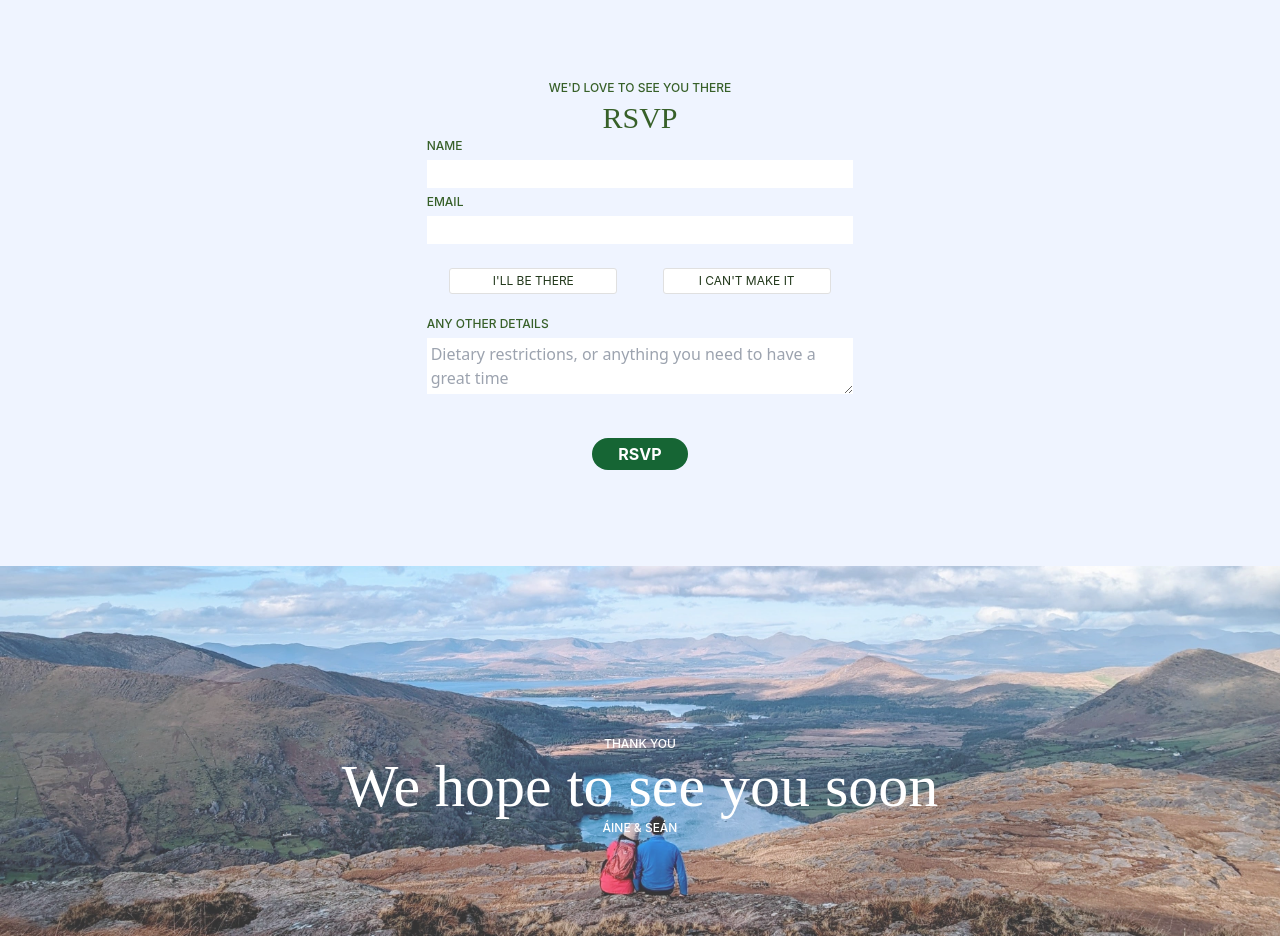
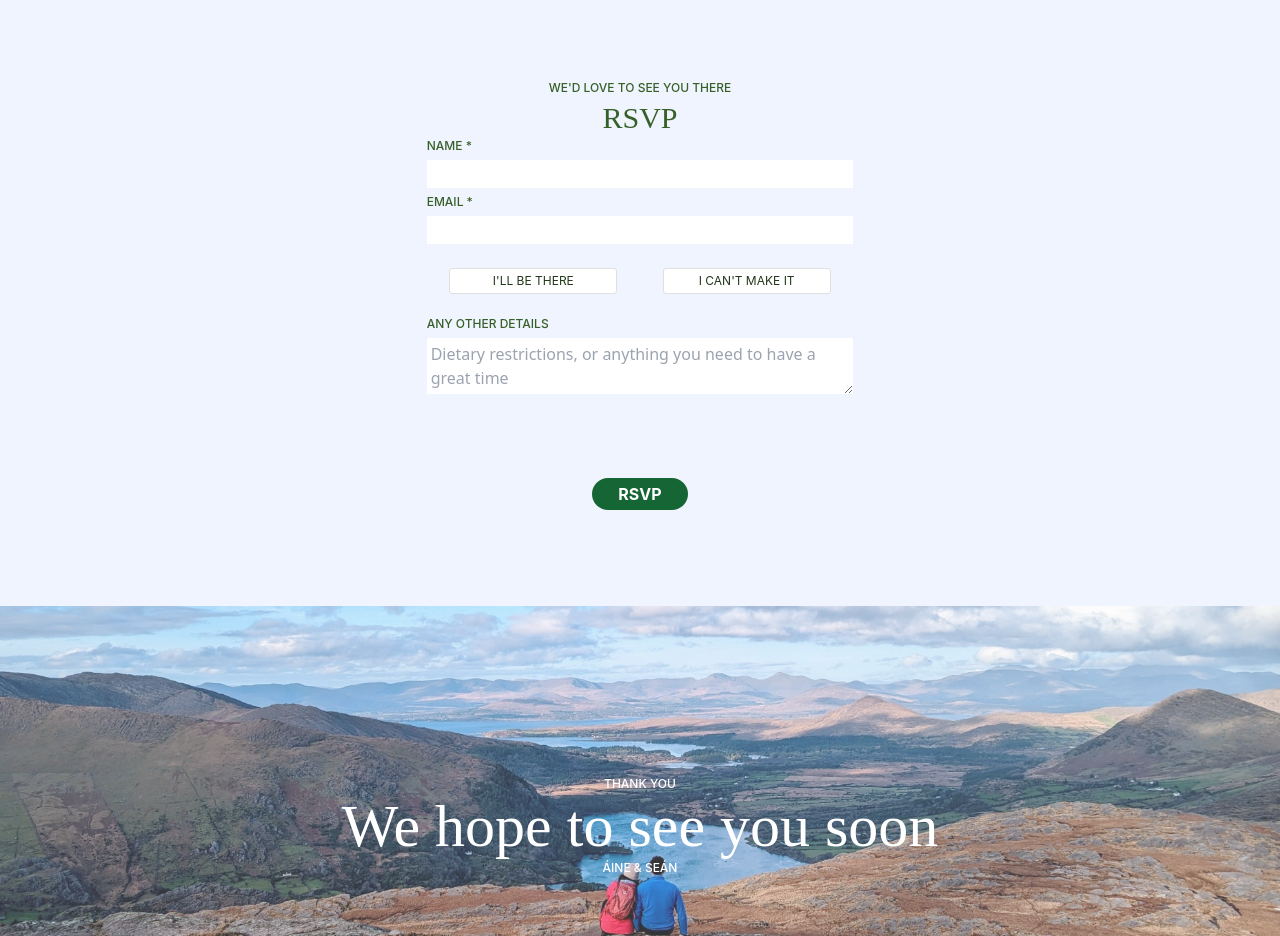
Before and after one commit to SeanLewisIRE/wedding-angular, an Angular app: page / in a window 1280 px wide. Shown: the part 5220-6156 px from the top of the page. Built offline with nearby package versions, Linux system fonts and the light colour scheme.

Commit message:
working rsvp

```diff
--- a/src/app/sections/rsvp/rsvp.component.html
+++ b/src/app/sections/rsvp/rsvp.component.html
@@ -5,37 +5,37 @@
             <h3 class="green-text text-3xl lora">RSVP</h3>
         </div>
 
-        <form class="contact-form flex flex-col" [formGroup]="rsvpForm" (submit)="sendEmail($event)">
-            <label class="py-0.5 inter text-xs font-medium green-text">NAME</label>
-            <input class="my-1 px-1 py-0.5" type="text" formControlName="name" required>
-            <label class="py-0.5 inter text-xs font-medium green-text">EMAIL</label>
-            <input class="my-1 px-1 py-0.5" type="email" formControlName="email" required>
+        <form class="contact-form flex flex-col" [formGroup]="rsvpForm" (ngSubmit)="sendEmail($event)">
+            <label class="py-0.5 inter text-xs font-medium green-text">NAME *</label>
+            <input class="my-1 px-1 py-0.5" type="text" formControlName="name" name="name" required>
+            <label class="py-0.5 inter text-xs font-medium green-text">EMAIL *</label>
+            <input class="my-1 px-1 py-0.5" type="email" formControlName="email" name="email" required>
 
             <div class="my-5 flex flex-row justify-around">
-                <input type="radio" value="rsvp_yes" id="rsvp_yes" formControlName="rsvpBool" required>
+                <input type="radio" value="rsvp_yes" id="rsvp_yes" formControlName="rsvpBool" name="rsvpBool" required>
                 <label class="radio-label" for="rsvp_yes">{{rsvpForm.get('numberOfGuests')?.value != 1 || rsvpForm.get('numberOfChildren')?.value == 1 ? "WE'LL" : "I'LL"}} BE THERE</label>
-                <input type="radio" value="rsvp_no" id="rsvp_no" formControlName="rsvpBool" (click)="decline_button(false)">
+                <input type="radio" value="rsvp_no" id="rsvp_no" formControlName="rsvpBool" name="rsvpBool" (click)="decline_button(false)">
                 <label class="radio-label" for="rsvp_no">{{rsvpForm.get('numberOfGuests')?.value != 1 || rsvpForm.get('numberOfChildren')?.value == 1 ? "WE" : "I"}} CAN'T MAKE IT</label>
             </div>
 
             <div *ngIf="rsvpForm.get('rsvpBool')?.value == 'rsvp_yes'" [@inOutAnimation]>
-                <label class="inter text-xs font-medium green-text">NUMBER OF {{rsvpForm.get('childrenBool')?.value == 'babys_yes' ? "ADULTS" : "GUESTS"}}</label>
+                <label class="inter text-xs font-medium green-text">NUMBER OF {{rsvpForm.get('childrenBool')?.value == 'babys_yes' ? "ADULTS" : "GUESTS"}} *</label>
                 <div class="flex flex-row py-3 justify-evenly">
-                    <input type="radio" value="1" formControlName="numberOfGuests" id="guestsOne"><label class="radio-label" for="guestsOne" required>1</label>
-                    <input type="radio" value="2" formControlName="numberOfGuests" id="guestsTwo"><label class="radio-label" for="guestsTwo">2</label>
-                    <input type="radio" value="3" formControlName="numberOfGuests" id="guestsThree"><label class="radio-label" for="guestsThree">3</label>
-                    <input type="radio" value="4" formControlName="numberOfGuests" id="guestsFour"><label class="radio-label" for="guestsFour">4</label>
-                    <input type="radio" value="5" formControlName="numberOfGuests" id="guestsFive"><label class="radio-label" for="guestsFive">5</label>
+                    <input type="radio" value="1" formControlName="numberOfGuests" id="guestsOne" required name="numberOfGuests"><label class="radio-label" for="guestsOne">1</label>
+                    <input type="radio" value="2" formControlName="numberOfGuests" id="guestsTwo" name="numberOfGuests"><label class="radio-label" for="guestsTwo">2</label>
+                    <input type="radio" value="3" formControlName="numberOfGuests" id="guestsThree" name="numberOfGuests"><label class="radio-label" for="guestsThree">3</label>
+                    <input type="radio" value="4" formControlName="numberOfGuests" id="guestsFour" name="numberOfGuests"><label class="radio-label" for="guestsFour">4</label>
+                    <input type="radio" value="5" formControlName="numberOfGuests" id="guestsFive" name="numberOfGuests"><label class="radio-label" for="guestsFive">5</label>
                 </div>
 
                 <div>
                     <label class="inter text-xs font-medium green-text">DES BÉBÉS</label>
                     <div class="my-5 flex flex-row justify-around">
-                        <input type="radio" value="babys_yes" id="babys_yes" formControlName="childrenBool">
+                        <input type="radio" value="babys_yes" id="babys_yes" formControlName="childrenBool" name="childrenBool">
                         <label class="radio-label" for="babys_yes">
                             OUI
                         </label>
-                        <input type="radio" value="babys_no" id="babys_no" formControlName="childrenBool">
+                        <input type="radio" value="babys_no" id="babys_no" formControlName="childrenBool" name="childrenBool">
                         <label class="radio-label text-center" for="babys_no" (click)="decline_button(false)">
                             NON
                         </label>
@@ -45,19 +45,22 @@
                 <div *ngIf="rsvpForm.get('childrenBool')?.value == 'babys_yes' && rsvpForm.get('rsvpBool')?.value == 'rsvp_yes'" [@inOutAnimation]>
                     <label class="inter text-xs font-medium green-text">COMBIEN DE BÉBÉS</label>
                     <div class="flex flex-row py-3 justify-evenly">
-                        <input type="radio" value="1" formControlName="numberOfChildren" id="kidsOne"><label class="radio-label" for="kidsOne">1</label>
-                        <input type="radio" value="2" formControlName="numberOfChildren" id="kidsTwo"><label class="radio-label" for="kidsTwo">2</label>
-                        <input type="radio" value="3" formControlName="numberOfChildren" id="kidsThree"><label class="radio-label" for="kidsThree">3</label>
-                        <input type="radio" value="4" formControlName="numberOfChildren" id="kidsFour"><label class="radio-label" for="kidsFour">4</label>
-                        <input type="radio" value="5" formControlName="numberOfChildren" id="kidsFive"><label class="radio-label" for="kidsFive">5</label>
+                        <input type="radio" value="1" formControlName="numberOfChildren" id="kidsOne" name="numberOfChildren"><label class="radio-label" for="kidsOne">1</label>
+                        <input type="radio" value="2" formControlName="numberOfChildren" id="kidsTwo" name="numberOfChildren"><label class="radio-label" for="kidsTwo">2</label>
+                        <input type="radio" value="3" formControlName="numberOfChildren" id="kidsThree" name="numberOfChildren"><label class="radio-label" for="kidsThree">3</label>
+                        <input type="radio" value="4" formControlName="numberOfChildren" id="kidsFour" name="numberOfChildren"><label class="radio-label" for="kidsFour">4</label>
+                        <input type="radio" value="5" formControlName="numberOfChildren" id="kidsFive" name="numberOfChildren"><label class="radio-label" for="kidsFive">5</label>
                     </div>
                 </div>
             </div>
 
             <label class="py-0.5 inter text-xs font-medium green-text">ANY OTHER DETAILS</label>
-            <textarea class="my-1 px-1 py-1" formControlName="message" placeholder="Dietary restrictions, or anything you need to have a great time"></textarea>
+            <textarea class="my-1 px-1 py-1" formControlName="message" name="message" placeholder="Dietary restrictions, or anything you need to have a great time"></textarea>
 
-            <input class="mx-auto w-24 mt-10 inter bg-green-800 hover:bg-green-900 text-white font-bold py-1 px-4 rounded-full" type="submit" value="RSVP">
+            <p class="py-0.5 inter text-sm font-medium green-text text-center mt-4 h-10">{{this.emailSent != "" ? this.emailSent == "sent" ? "RSVP SENT" : this.emailSent == "error" ? "There was an error sending your RSVP. Please email us directly on aineandseangethitched@gmail.com
+            " : "" : ""}}</p>
+
+            <input [disabled]="rsvpForm.invalid || this.emailSent == 'sent'" class="mx-auto w-24 mt-6 inter bg-green-800 hover:bg-green-900 text-white font-bold py-1 px-4 rounded-full" type="submit" value="RSVP">
         </form>
     </div>
 </div>
--- a/src/app/sections/rsvp/rsvp.component.ts
+++ b/src/app/sections/rsvp/rsvp.component.ts
@@ -38,6 +38,8 @@ export class RsvpComponent implements OnInit {
     this.createRsvpForm();
   }
 
+  emailSent: string = "";
+
   ngOnInit(): void {
   }
 
@@ -57,9 +59,9 @@ export class RsvpComponent implements OnInit {
   createRsvpForm() {
     this.rsvpForm = this.formBuilder.group({
       name: ['', Validators.required],
-      email: '',
-      rsvpBool: '',
-      numberOfGuests: 1,
+      email: ['', Validators.required, Validators.email],
+      rsvpBool: ['', Validators.required],
+      numberOfGuests: [1, Validators.required],
       childrenBool: 'babys_no',
       numberOfChildren: 0,
       message: ''
@@ -67,11 +69,14 @@ export class RsvpComponent implements OnInit {
   };
 
   public sendEmail(e: Event) {
-    e.preventDefault();
     emailjs.sendForm('wedding_service', 'template_v1thjsa', e.target as HTMLFormElement, 'UQEUSIRgdwXafTeMq')
       .then((result: EmailJSResponseStatus) => {
-        console.log(result.text);
+        if(result.status == 200){
+          this.emailSent = "sent";
+          this.rsvpForm.reset();
+        }
       }, (error) => {
+        this.emailSent = "error";
         console.log(error.text);
       });
   }
```
